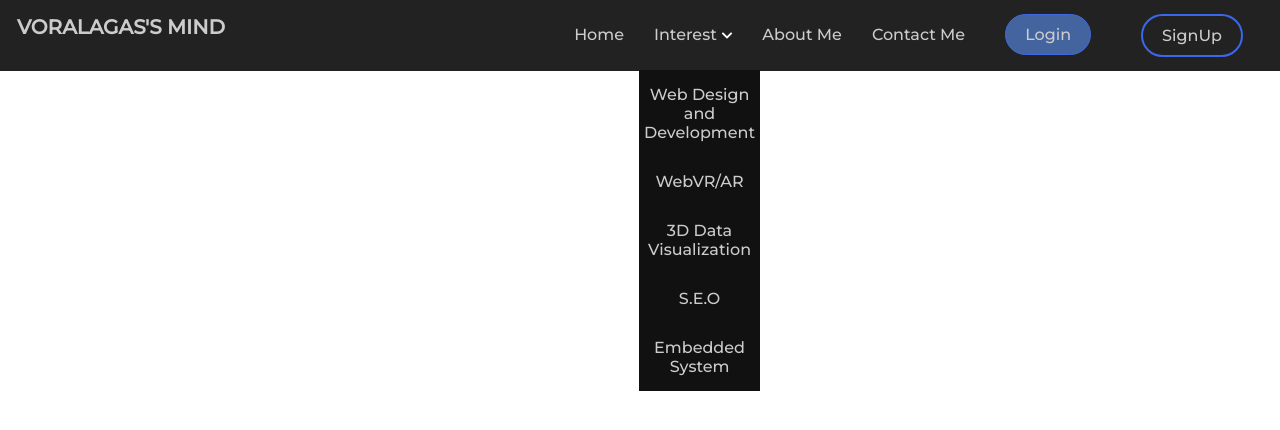
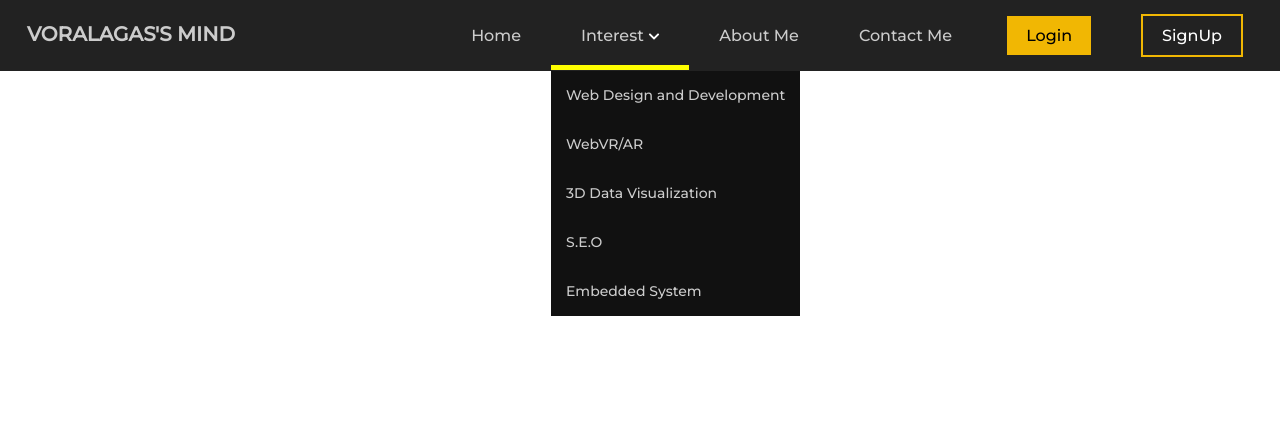
Before and after one commit to pravinpoudel/navbar, a plain HTML site: page index.html in a window 1280 px wide. Both pictures are taken after a click on the item "Interest". Drawn offline with Linux system fonts and the light colour scheme.

Commit message:
hover on menu , login-signup button design css changed, menubar alligned baseline

```diff
--- a/css/style2.css
+++ b/css/style2.css
@@ -38,12 +38,12 @@ a {
 }
 
 .item {
-  padding: 10px;
+  padding: 10px 15px;
 }
 
 .item:not(.button) a:hover,
 .item a:hover::after {
-  color: rgb(167, 157, 157);
+  color: rgb(202, 196, 196);
 }
 
 .item.button {
@@ -71,7 +71,7 @@ a {
 
 .menu li a {
   display: block;
-  padding: 15px 5px;
+  padding: 15px;
 }
 
 menu li.subitem a {
@@ -93,6 +93,7 @@ menu li.subitem a {
   text-align: center;
   width: 100%;
   transition: all 0.9s ease;
+  cursor: pointer;
 }
 
 .active .item {
@@ -129,6 +130,7 @@ menu li.subitem a {
 
 .subitem a {
   padding: 10px 15px;
+  width: max-content;
 }
 
 .submenu-active {
@@ -162,18 +164,23 @@ menu li.subitem a {
   .item.button a {
     padding: 10px 19px;
     margin: 5px 0px;
-    border-radius: 50px;
+    /* border-radius: 50px; */
   }
 
   .item.button a {
-    background-color: #4464a0;
-    border: 1px solid royalblue;
+    background-color: #f1b703;
+    color: black;
+  }
+
+  .item.button:hover a{
+    background-color: #f1b703;
   }
 
   .button.secondary a {
     border: none;
     background: transparent;
-    border: 2px solid rgb(59, 103, 236);
+    border: 2px solid #f1b703;
+    color: white;
   }
 
   .button:not(.secondary) a:hover {
@@ -186,6 +193,7 @@ menu li.subitem a {
     align-items: flex-start;
     flex-wrap: nowrap;
     background: none;
+    align-items: baseline;
   }
 
   .item {
@@ -194,8 +202,22 @@ menu li.subitem a {
     display: block;
     width: auto;
   }
+
   .submenu-active {
     border: 0;
+  }
+
+  .menu > .item:not(.button):hover > a::before,
+  .menu > .submenu-active > a::before {
+    content: "";
+    display: block;
+    position: absolute;
+    bottom: 0px;
+    left: 0px;
+    width: 100%;
+    height: 5px;
+    background-color: #ff0;
+    transition: all 0.8s ease;
   }
 
   .submenu-active .submenu {
@@ -204,6 +226,15 @@ menu li.subitem a {
     left: 0px;
     top: 70px;
     background: #111111;
+    font-size: 14px;
+    transition: all 0.8s ease;
+  }
+
+  .submenu-active .subitem::after {
+    content: "";
+    display: block;
+    height: 1px;
+    /* width: 100px; */
   }
 
   .button {
--- a/index.html
+++ b/index.html
@@ -21,8 +21,8 @@
           <li class="item has-submenu">
             <a tabindex="0">Interest</a>
             <ul class="submenu">
-              <li>
-                <a href="#" class="subitem">Web Design and Development</a>
+              <li class="subitem">
+                <a href="#">Web Design and Development</a>
               </li>
               <li class="subitem"><a href="#">WebVR/AR</a></li>
               <li class="subitem"><a href="#">3D Data Visualization</a></li>
--- a/script.js
+++ b/script.js
@@ -2,6 +2,7 @@ const toggle = document.querySelector(".toggle");
 const menu = document.querySelector(".menu");
 const items = document.querySelectorAll(".item");
 toggle.addEventListener("click", toggleMenu, false);
+document.addEventListener("click", closeSubMenu, false);
 
 function toggleMenu() {
   if (menu.classList.contains("active")) {
@@ -29,3 +30,10 @@ for (let item of items) {
     item.addEventListener("touch", toggleItem, false);
   }
 }
+
+function closeSubMenu(event) {
+  const isClickInside = menu.contains(event.target);
+  if (!isClickInside && menu.querySelector(".submenu-active")) {
+    menu.querySelector("submenu-active").classList.remove("submenu-active");
+  }
+}
```
